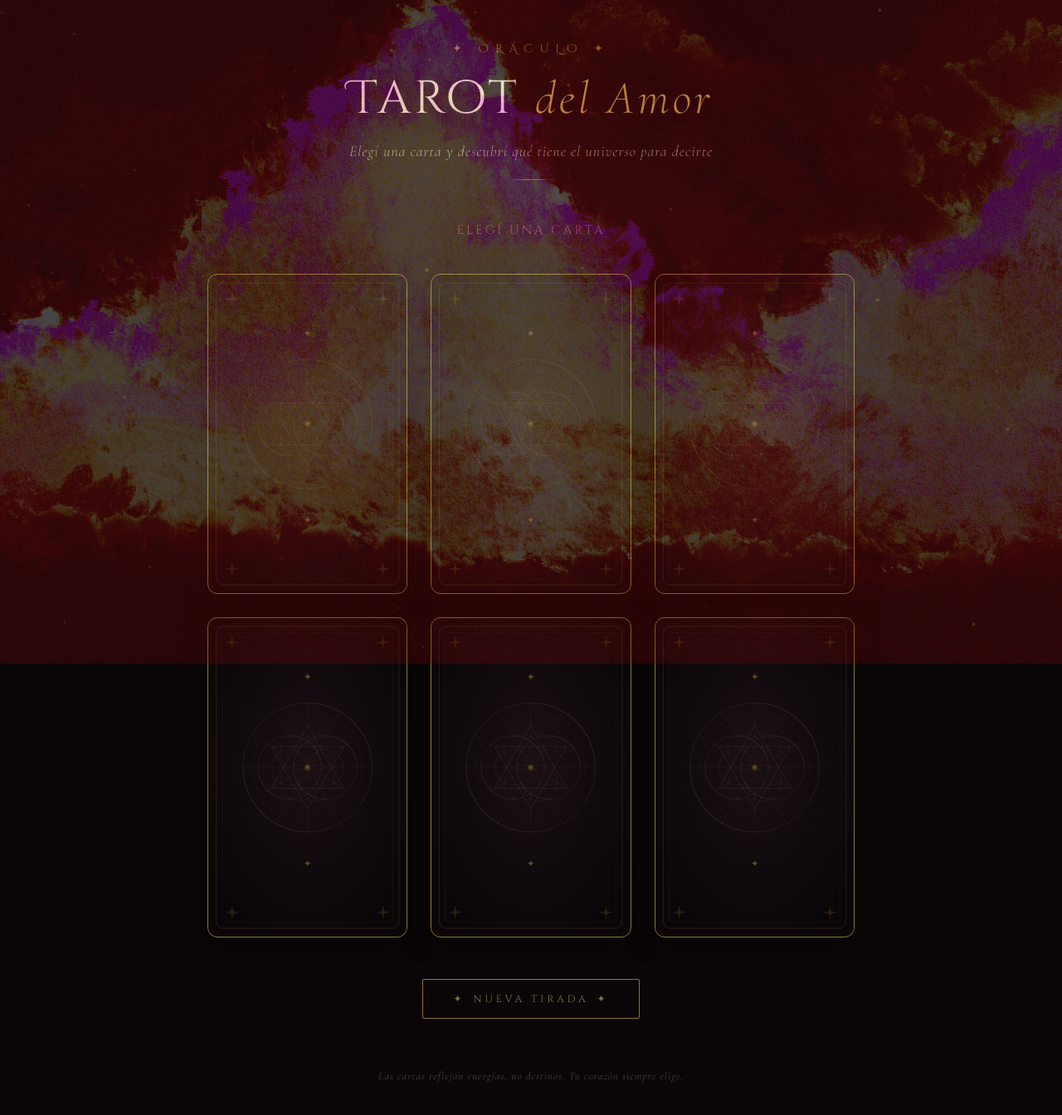
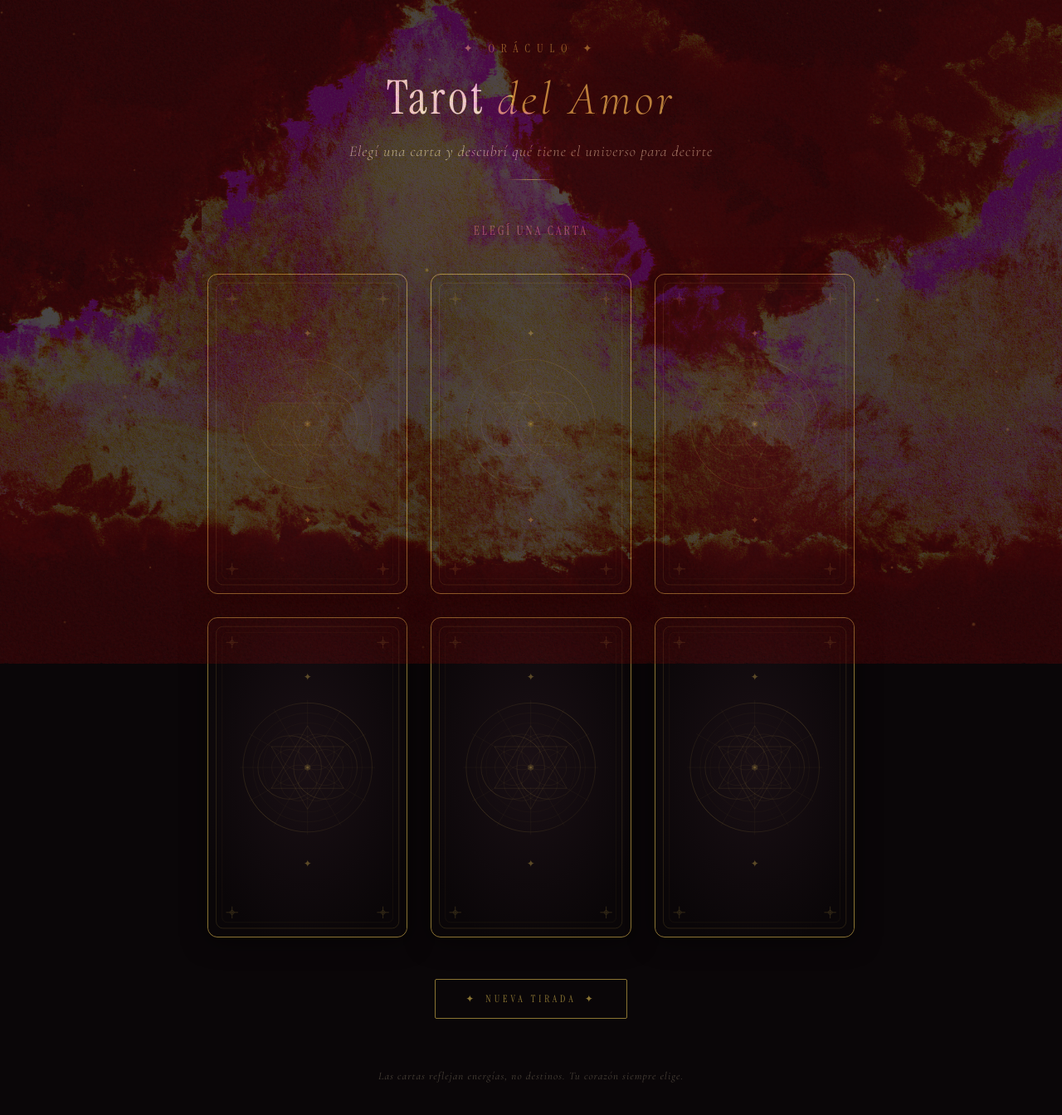
Before and after one commit to sofit22/vesica_oracle, a React (Vite) app: page / in a window 1280 px wide. Shown: the top 1344 px of the page at 83% size. Built offline with nearby package versions, Linux system fonts and the light colour scheme.

Commit message:
change fontfamily

```diff
--- a/index.html
+++ b/index.html
@@ -6,7 +6,7 @@
     <meta name="viewport" content="width=device-width, initial-scale=1.0" />
     <title>Tarot del Amor ✨</title>
     <link
-      href="https://fonts.googleapis.com/css2?family=Cormorant+Garamond:ital,wght@0,300;0,400;0,600;0,700;1,300;1,400&family=Cinzel:wght@400;600;700&family=Cinzel+Decorative:wght@400;700&display=swap"
+      href="https://fonts.googleapis.com/css2?family=Cormorant+Garamond:ital,wght@0,300;0,400;0,600;0,700;1,300;1,400&family=Instrument+Serif:ital@0;1&display=swap"
       rel="stylesheet"
     />
   </head>
--- a/src/App.jsx
+++ b/src/App.jsx
@@ -503,7 +503,7 @@ const IllustrationPlaceholder = ({ card }) => (
           </div>
           <div
             style={{
-              fontFamily: "'Cinzel',serif",
+              fontFamily: "'Instrument Serif',serif",
               fontSize: 10,
               letterSpacing: 4,
               textTransform: "uppercase",
@@ -687,7 +687,7 @@ const ExpandedCard = ({ card, meaning, onClose, show }) => {
               background: "none",
               border: "none",
               cursor: "pointer",
-              fontFamily: "'Cinzel',serif",
+              fontFamily: "'Instrument Serif',serif",
               fontSize: 11,
               letterSpacing: 3,
               color: "#8a7433",
@@ -703,7 +703,7 @@ const ExpandedCard = ({ card, meaning, onClose, show }) => {
 
           <div
             style={{
-              fontFamily: "'Cinzel',serif",
+              fontFamily: "'Instrument Serif',serif",
               fontSize: 11,
               letterSpacing: 5,
               color: "#8a7433",
@@ -716,7 +716,7 @@ const ExpandedCard = ({ card, meaning, onClose, show }) => {
 
           <h2
             style={{
-              fontFamily: "'Cinzel Decorative',serif",
+              fontFamily: "'Instrument Serif',serif",
               fontSize: "clamp(24px,3.5vw,36px)",
               fontWeight: 400,
               color: "#c9a84c",
@@ -729,7 +729,7 @@ const ExpandedCard = ({ card, meaning, onClose, show }) => {
 
           <div
             style={{
-              fontFamily: "'Cinzel',serif",
+              fontFamily: "'Instrument Serif',serif",
               fontSize: 11,
               letterSpacing: 4,
               textTransform: "uppercase",
@@ -900,7 +900,7 @@ export default function TarotApp() {
       }}
     >
       <link
-        href="https://fonts.googleapis.com/css2?family=Cormorant+Garamond:ital,wght@0,300;0,400;0,600;1,300;1,400&family=Cinzel:wght@400;600;700&family=Cinzel+Decorative:wght@400;700&display=swap"
+        href="https://fonts.googleapis.com/css2?family=Cormorant+Garamond:ital,wght@0,300;0,400;0,600;1,300;1,400&family=Instrument+Serif:ital@0;1&display=swap"
         rel="stylesheet"
       />
 
@@ -988,7 +988,7 @@ export default function TarotApp() {
         >
           <div
             style={{
-              fontFamily: "'Cinzel Decorative',serif",
+              fontFamily: "'Instrument Serif',serif",
               fontSize: 14,
               letterSpacing: 8,
               textTransform: "uppercase",
@@ -1000,7 +1000,7 @@ export default function TarotApp() {
           </div>
           <h1
             style={{
-              fontFamily: "'Cinzel Decorative',serif",
+              fontFamily: "'Instrument Serif',serif",
               fontSize: "clamp(32px,6vw,56px)",
               fontWeight: 400,
               color: "#e8dcc8",
@@ -1051,7 +1051,7 @@ export default function TarotApp() {
             color: "#8a4a50",
             letterSpacing: 3,
             textTransform: "uppercase",
-            fontFamily: "'Cinzel',serif",
+            fontFamily: "'Instrument Serif',serif",
             marginBottom: 40,
             animation: "fadeUp 1.2s ease 0.3s both",
           }}
@@ -1086,7 +1086,7 @@ export default function TarotApp() {
               background: "none",
               border: "1px solid #8a7433",
               color: "#8a7433",
-              fontFamily: "'Cinzel',serif",
+              fontFamily: "'Instrument Serif',serif",
               fontSize: 12,
               letterSpacing: 4,
               textTransform: "uppercase",
--- a/src/components/TarotCard.jsx
+++ b/src/components/TarotCard.jsx
@@ -55,10 +55,10 @@ export default function TarotCard({ card, onSparkle, onHover, onClick }) {
           group-hover:border-[#c9a84c] group-hover:shadow-[0_8px_40px_rgba(201,168,76,0.12),0_0_60px_rgba(201,168,76,0.1)]"
         style={{ backfaceVisibility: 'hidden', transform: 'rotateY(180deg)' }}
       >
-        <div className="font-cinzel text-[11px] tracking-[4px] text-[#8a7433] uppercase mb-1.5">
+        <div className="font-cinzel text-[11px] tracking-[4px] text-[#8a7433] uppercase mb-1.5" style={{ fontFamily: "'Instrument Serif', serif" }}>
           {card.numeral}
         </div>
-        <div className="font-cinzel-deco text-[16px] md:text-[20px] text-[#c9a84c] mb-1 leading-tight">
+        <div className="font-cinzel-deco text-[16px] md:text-[20px] text-[#c9a84c] mb-1 leading-tight" style={{ fontFamily: "'Instrument Serif', serif" }}>
           {card.name}
         </div>
 
--- a/src/index.css
+++ b/src/index.css
@@ -3,8 +3,8 @@
 /* Fuentes custom */
 @theme {
   --font-garamond: "Cormorant Garamond", serif;
-  --font-cinzel: "Cinzel", serif;
-  --font-cinzel-deco: "Cinzel Decorative", serif;
+  --font-cinzel: "Instrument Serif", serif;
+  --font-cinzel-deco: "Instrument Serif", serif;
 }
 
 /* Ruido de fondo */
```
